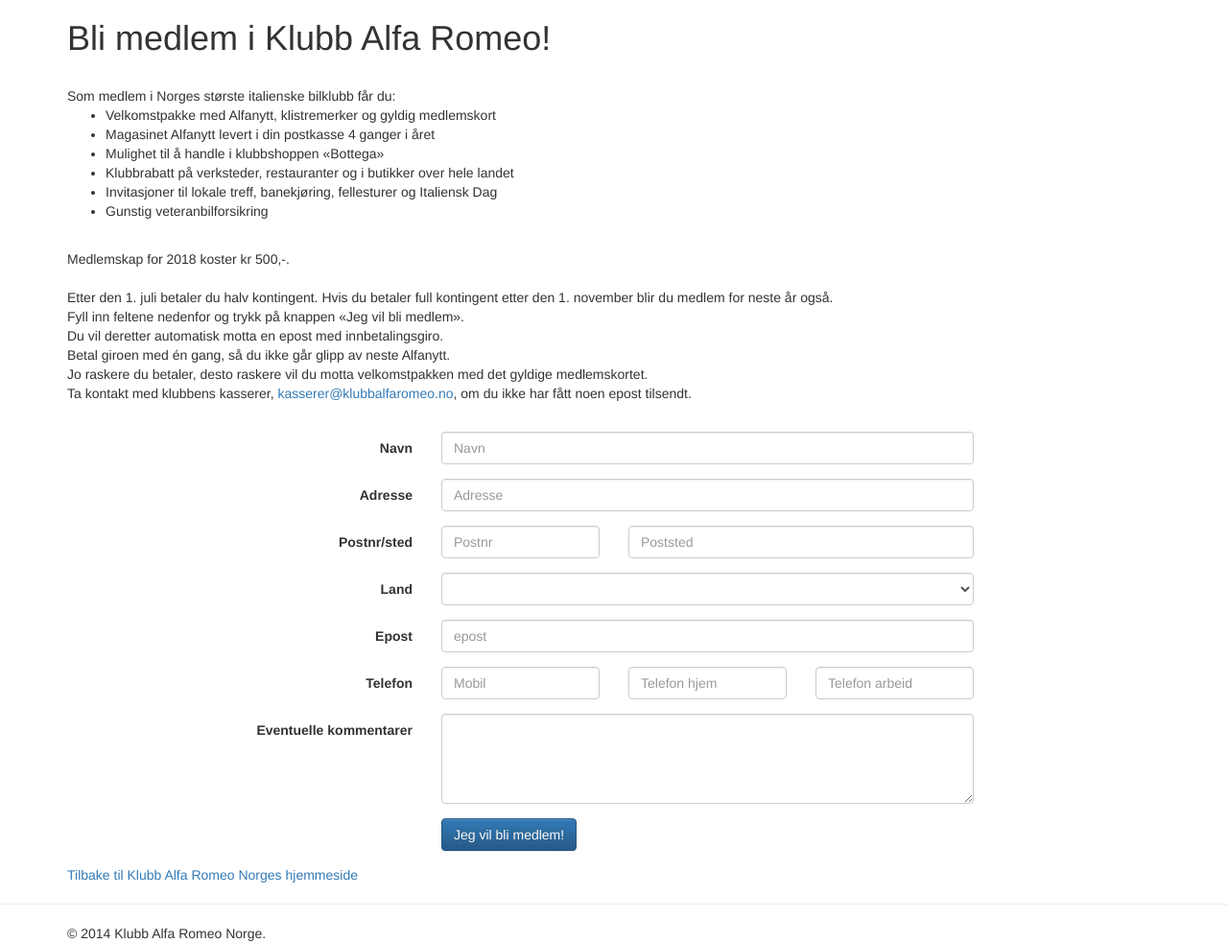
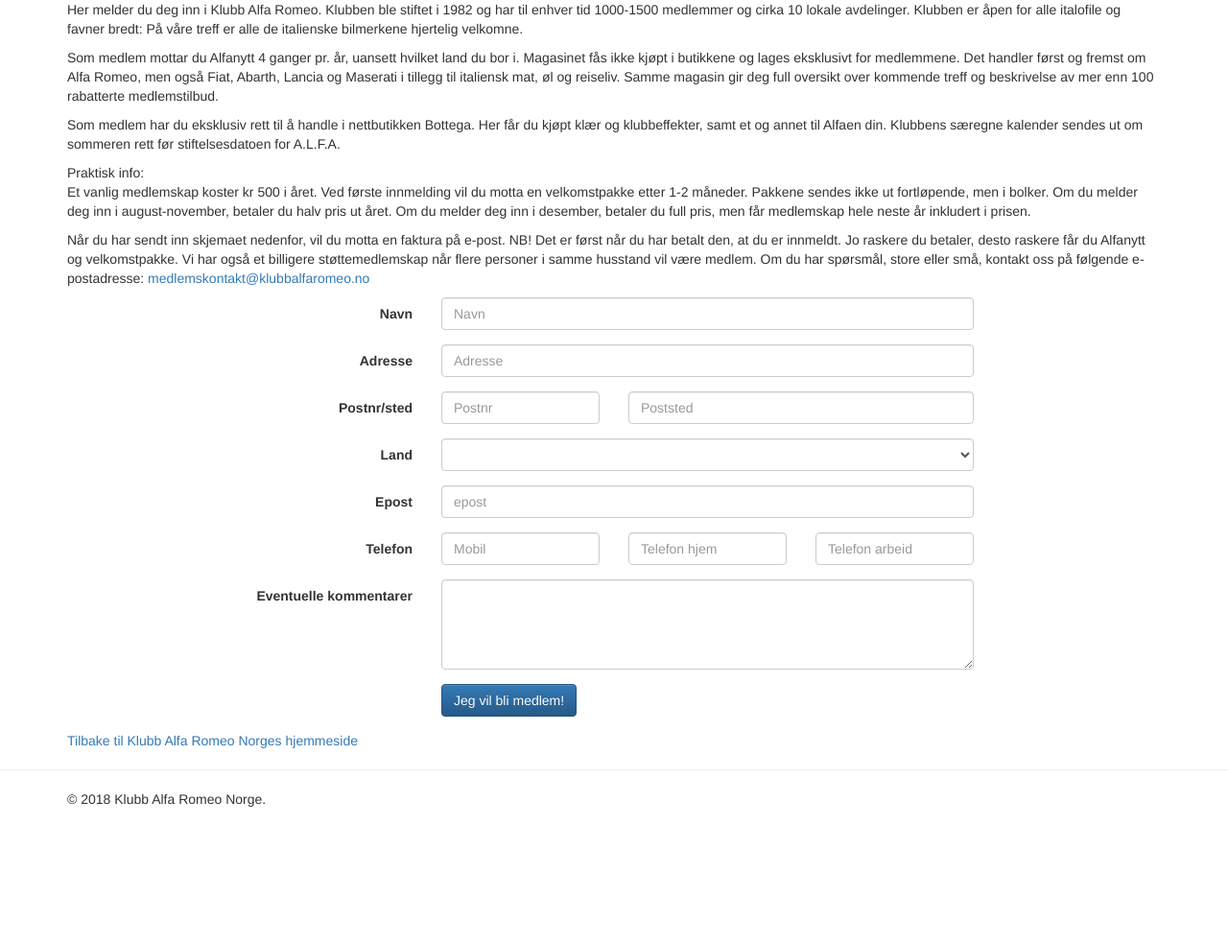
Before and after one commit to stalehd/members, a Python web app: template templates/selfservice/signup.html in a window 1280 px wide. Shown: the whole page at 96% size. After the commit the page ends 841 px from the top, so only its background shows below. Run offline with Jinja, Linux system fonts and the light colour scheme; the template is opened without the code that fills it, so the values that code supplies are empty; some libraries are stand-ins or nearby versions.

Commit message:
Innmeldingstekst + fixes
Aka "the big bucket of fixes that I can't remember"

```diff
--- a/admin/dump.py
+++ b/admin/dump.py
@@ -54,7 +54,7 @@
 from model import ConfigTuple
 from model import MembershipDues
 
-LIMIT_ALL = 3000
+LIMIT_ALL = 10000
 
 def task_do_backup(filename):
     dump = DataDump()
--- a/admin/editcodes.py
+++ b/admin/editcodes.py
@@ -20,16 +20,17 @@
 # -------------------------------------------------------------------------
 from model import Member
 
+
 def generate_edit_codes():
     """ Mass update edit codes for members """
-    for member in Member.all().fetch(3000):
+    for member in Member.all().fetch(10000):
         member.generate_access_code()
         member.put()
 
 
 def nonone():
     """ Mass update fields set to 'None'. Please don't ask. """
-    for member in Member.all().fetch(3000):
+    for member in Member.all().fetch(10000):
         mod = False
         if member.email == 'None':
             member.email = None
--- a/admin/reindex.py
+++ b/admin/reindex.py
@@ -33,16 +33,18 @@
 from model import MembershipDues
 from admin import Admin
 
-LIMIT_ALL = 3000
+LIMIT_ALL = 10000
+
 
 def reindex_stuff(dummy):
     a = Admin()
     a.rebuild_index()
 
+
 class Reindex(webapp2.RequestHandler):
     def get(self):
         ts = datetime.datetime.now().strftime('%Y-%m-%dT%H%M%S')
 
-        deferred.defer(reindex_stuff, [], _name=('rebuild_index_'+ts))
+        deferred.defer(reindex_stuff, [], _name=('rebuild_index_' + ts))
 
         self.response.write('Task submitted')
--- a/cron.yaml
+++ b/cron.yaml
@@ -2,3 +2,6 @@
 - description: do backup
   url: /cron/backup
   schedule: every day 13:37
+- description: do reindex
+  url: /reindex
+  schedule: every monday 04:30
--- a/templates/common.html
+++ b/templates/common.html
@@ -117,7 +117,7 @@
 
     <hr/>
     <div class="container">
-      &copy; 2014 Klubb Alfa Romeo Norge.
+      &copy; 2018 Klubb Alfa Romeo Norge.
     </div>
     <!-- jQuery (necessary for Bootstrap's JavaScript plugins) -->
     <script src="https://ajax.googleapis.com/ajax/libs/jquery/1.11.0/jquery.min.js"></script>
--- a/templates/common_selfservice.html
+++ b/templates/common_selfservice.html
@@ -24,7 +24,7 @@
 
     <hr/>
     <div class="container">
-      &copy; 2014 Klubb Alfa Romeo Norge.
+      &copy; 2018 Klubb Alfa Romeo Norge.
     </div>
     <!-- jQuery (necessary for Bootstrap's JavaScript plugins) -->
     <script src="https://ajax.googleapis.com/ajax/libs/jquery/1.11.0/jquery.min.js"></script>
--- a/templates/selfservice/signup.html
+++ b/templates/selfservice/signup.html
@@ -5,39 +5,48 @@
 <div class="container">
     <div class="row">
         <div class="col-sm-12">
-            <h1>Bli medlem i Klubb Alfa Romeo!</h1>
-            <br />
-            <span>Som medlem i Norges største italienske bilklubb får du:</span>
-            <br />
-            <ul>
-                <li>Velkomstpakke med Alfanytt, klistremerker og gyldig medlemskort</li>
-                <li>Magasinet Alfanytt levert i din postkasse 4 ganger i året</li>
-                <li>Mulighet til å handle i klubbshoppen «Bottega»</li>
-                <li>Klubbrabatt på verksteder, restauranter og i butikker over hele landet</li>
-                <li>Invitasjoner til lokale treff, banekjøring, fellesturer og Italiensk Dag</li>
-                <li>Gunstig veteranbilforsikring</li>
-            </ul>
-            <br />
             <p>
-                Medlemskap for 2018 koster kr 500,-.
-                <br /><br />
-                Etter den 1. juli betaler du halv kontingent. Hvis du betaler full kontingent etter den 1. november blir du medlem for neste år også.
-                <br />
-                Fyll inn feltene nedenfor og trykk på knappen «Jeg vil bli medlem».
-                <br />
-                Du vil deretter automatisk motta en epost med innbetalingsgiro.
-                <br />
-                Betal giroen med én gang, så du ikke går glipp av neste Alfanytt.
-                <br />
-                Jo raskere du betaler, desto raskere vil du motta velkomstpakken med det gyldige medlemskortet.
-                <br />
-                Ta kontakt med klubbens kasserer, <a href="mailto:kasserer@klubbalfaromeo.no">kasserer@klubbalfaromeo.no</a>, om du ikke har fått noen epost tilsendt.
+                Her melder du deg inn i Klubb Alfa Romeo. Klubben ble stiftet i 1982
+                og har til enhver tid 1000-1500 medlemmer og cirka 10 lokale avdelinger.
+                Klubben er åpen for alle italofile og favner bredt: På våre treff
+                er alle de italienske bilmerkene hjertelig velkomne.
             </p>
-            <br />
+            <p>
+                Som medlem mottar du Alfanytt 4 ganger pr. år, uansett hvilket land du bor i.
+                Magasinet fås ikke kjøpt i butikkene og lages eksklusivt for medlemmene.
+                Det handler først og fremst om Alfa Romeo, men også Fiat, Abarth,
+                Lancia og Maserati i tillegg til italiensk mat, øl og reiseliv.
+                Samme magasin gir deg full oversikt over kommende treff og
+                beskrivelse av mer enn 100 rabatterte medlemstilbud.
+            </p>
+            <p>
+                Som medlem har du eksklusiv rett til å handle i nettbutikken Bottega.
+                Her får du kjøpt klær og klubbeffekter, samt et og annet til Alfaen
+                din. Klubbens særegne kalender sendes ut om sommeren rett før
+                stiftelsesdatoen for A.L.F.A.
+            </p>
+            <p>
+                Praktisk info:<br />
+                Et vanlig medlemskap koster kr 500 i året. Ved første innmelding
+                vil du motta en velkomstpakke etter 1-2 måneder. Pakkene
+                sendes ikke ut fortløpende, men i bolker. Om du melder deg
+                inn i august-november, betaler du halv pris ut året. Om du
+                melder deg inn i desember, betaler du full pris, men får
+                medlemskap hele neste år inkludert i prisen.
+            </p>
+            <p>
+                Når du har sendt inn skjemaet nedenfor, vil du motta en faktura
+                på e-post. NB! Det er først når du har betalt den, at du er
+                innmeldt. Jo raskere du betaler, desto raskere får du Alfanytt
+                og velkomstpakke. Vi har også et billigere støttemedlemskap
+                når flere personer i samme husstand vil være medlem. Om du har
+                spørsmål, store eller små, kontakt oss på følgende
+                e-postadresse: <a href="mailto:medlemskontakt@klubbalfaromeo.no">medlemskontakt@klubbalfaromeo.no</a>
+            </p>
         </div>
     </div>
     {% if incomplete %}
-        {% if error_message %}
+    {% if error_message %}
     <div class="row">
         <div class="col-sm-12">
             <div class="alert alert-danger">
@@ -45,7 +54,7 @@
             </div>
         </div>
     </div>
-        {% else %}
+    {% else %}
     <div class="row">
         <div class="col-sm-12">
             <div class="alert alert-danger">
@@ -61,8 +70,8 @@
                 <div class="form-group {% if 'name' in complete %}has-success has-feedback{% endif %} {%if 'name' in incomplete %}has-error has-feedback{% endif %}">
                     <label for="name" class="col-sm-4 control-label">Navn</label>
                     <div class="col-sm-6">
-                        <input type="textr" class="form-control" id="name" name="name"
-                            placeholder="Navn" value="{{ values['name'] }}"  required="1"/>
+                        <input type="textr" class="form-control" id="name" name="name" placeholder="Navn" value="{{ values['name'] }}"
+                            required="1" />
                         {% if 'name' in incomplete %}<span class="glyphicon glyphicon-remove form-control-feedback"></span>{%endif%}
                         {% if 'name' in complete %}<span class="glyphicon glyphicon-ok form-control-feedback"></span>{%endif%}
                     </div>
@@ -73,8 +82,8 @@
                 <div class="form-group {% if 'address' in complete %}has-success has-feedback{% endif %} {%if 'address' in incomplete %}has-error has-feedback{% endif %}">
                     <label for="address" class="col-sm-4 control-label">Adresse</label>
                     <div class="col-sm-6">
-                        <input type="text" class="form-control" id="address" name="address"
-                            placeholder="Adresse" value="{{ values['address'] }}"  required/>
+                        <input type="text" class="form-control" id="address" name="address" placeholder="Adresse" value="{{ values['address'] }}"
+                            required />
                         {% if 'address' in incomplete %}<span class="glyphicon glyphicon-remove form-control-feedback"></span>{%endif%}
                         {% if 'address' in complete %}<span class="glyphicon glyphicon-ok form-control-feedback"></span>{%endif%}
                     </div>
@@ -85,14 +94,14 @@
                 <div class="form-group {% if 'zipcity' in complete %}has-success has-feedback{% endif %} {%if 'zipcity' in incomplete %}has-error has-feedback{% endif %}">
                     <label for="zip" class="col-sm-4 control-label">Postnr/sted</label>
                     <div class="col-sm-2">
-                        <input type="text" class="form-control" id="zip" name="zip"
-                        placeholder="Postnr" value="{{ values['zip'] }}"  required="1"/>
+                        <input type="text" class="form-control" id="zip" name="zip" placeholder="Postnr" value="{{ values['zip'] }}"
+                            required="1" />
                         {% if 'zipcity' in incomplete %}<span class="glyphicon glyphicon-remove form-control-feedback"></span>{%endif%}
                         {% if 'zipcity' in complete %}<span class="glyphicon glyphicon-ok form-control-feedback"></span>{%endif%}
                     </div>
                     <div class="col-sm-4">
-                        <input type="text" class="form-control" id="city" name="city"
-                        placeholder="Poststed" value="{{ values['city'] }}"  required="1"/>
+                        <input type="text" class="form-control" id="city" name="city" placeholder="Poststed" value="{{ values['city'] }}"
+                            required="1" />
                         {% if 'zipcity' in incomplete %}<span class="glyphicon glyphicon-remove form-control-feedback"></span>{%endif%}
                         {% if 'zipcity' in complete %}<span class="glyphicon glyphicon-ok form-control-feedback"></span>{%endif%}
                     </div>
@@ -105,10 +114,8 @@
                     <div class="col-sm-6">
                         <select class="form-control" name="country">
                             {% for country in countries %}
-                            <option value="{{ country.key() }}"{%
-                            if (values['country'] and values['country'] == country.name) or 'Norge' == country.name
-                            %} selected="1" {%
-                            endif %}>{{ country.name }}</option>
+                            <option value="{{ country.key() }}" {% if (values['country'] and values['country']==country.name)
+                                or 'Norge'==country.name %} selected="1" {% endif %}>{{ country.name }}</option>
                             {% endfor %}
                         </select>
                     </div>
@@ -121,8 +128,8 @@
                 <div class="form-group {% if 'email' in complete %}has-success has-feedback{% endif %} {%if 'email' in incomplete %}has-error has-feedback{% endif %}">
                     <label for="mail" class="col-sm-4 control-label">Epost</label>
                     <div class="col-sm-6">
-                        <input type="email" class="form-control" id="email" name="email" placeholder="epost"
-                            value="{{ values['email'] }}" required="1"/>
+                        <input type="email" class="form-control" id="email" name="email" placeholder="epost" value="{{ values['email'] }}"
+                            required="1" />
                         {% if 'email' in incomplete %}<span class="glyphicon glyphicon-remove form-control-feedback"></span>{%endif%}
                         {% if 'email' in complete %}<span class="glyphicon glyphicon-ok form-control-feedback"></span>{%endif%}
                     </div>
@@ -134,13 +141,16 @@
                 <div class="form-group">
                     <label for="mobile" class="col-sm-4 control-label">Telefon</label>
                     <div class="col-sm-2">
-                        <input type="text" class="form-control" id="mobile" name="mobile" value="{{ values['mobile'] }}" placeholder="Mobil"/>
+                        <input type="text" class="form-control" id="mobile" name="mobile" value="{{ values['mobile'] }}"
+                            placeholder="Mobil" />
                     </div>
                     <div class="col-sm-2">
-                        <input type="text" class="form-control" id="home" name="home" value="{{ values['home'] }}" placeholder="Telefon hjem"/>
+                        <input type="text" class="form-control" id="home" name="home" value="{{ values['home'] }}"
+                            placeholder="Telefon hjem" />
                     </div>
                     <div class="col-sm-2">
-                        <input type="text" class="form-control" id="work" name="work" value="{{ values['work'] }}" placeholder="Telefon arbeid"/>
+                        <input type="text" class="form-control" id="work" name="work" value="{{ values['work'] }}"
+                            placeholder="Telefon arbeid" />
                     </div>
                     <div class="col-sm-2">
                         &nbsp;
--- a/views/members.py
+++ b/views/members.py
@@ -321,10 +321,10 @@
                 if due.year == current_year:
                     due.paid = True
                     found = True
-                    print 'Updated existing due'
+                    print('Updated existing due')
                     due.put()
             if not found:
-                print 'Due not found, created new'
+                print ('Due not found, created new')
                 due = MembershipDues(parent=member, year=current_year, paid=True)
                 due.put()
             member.put()
```
Also changed, not shown: admin/__init__.py (+40 -21 lines), admin/expire.py (+8 -6 lines), lists/distribution.py (+12 -7 lines), lists/magazine.py (+12 -7 lines), lists/newmembers.py (+5 -3 lines), lists/tuttimondo.py (+16 -8 lines), lists/unpaid.py (+10 -5 lines), portello.py (+22 -20 lines), views/backup.py (+15 -9 lines), views/selfservice/editprofile.py (+9 -5 lines), views/selfservice/signup.py (+24 -18 lines).
